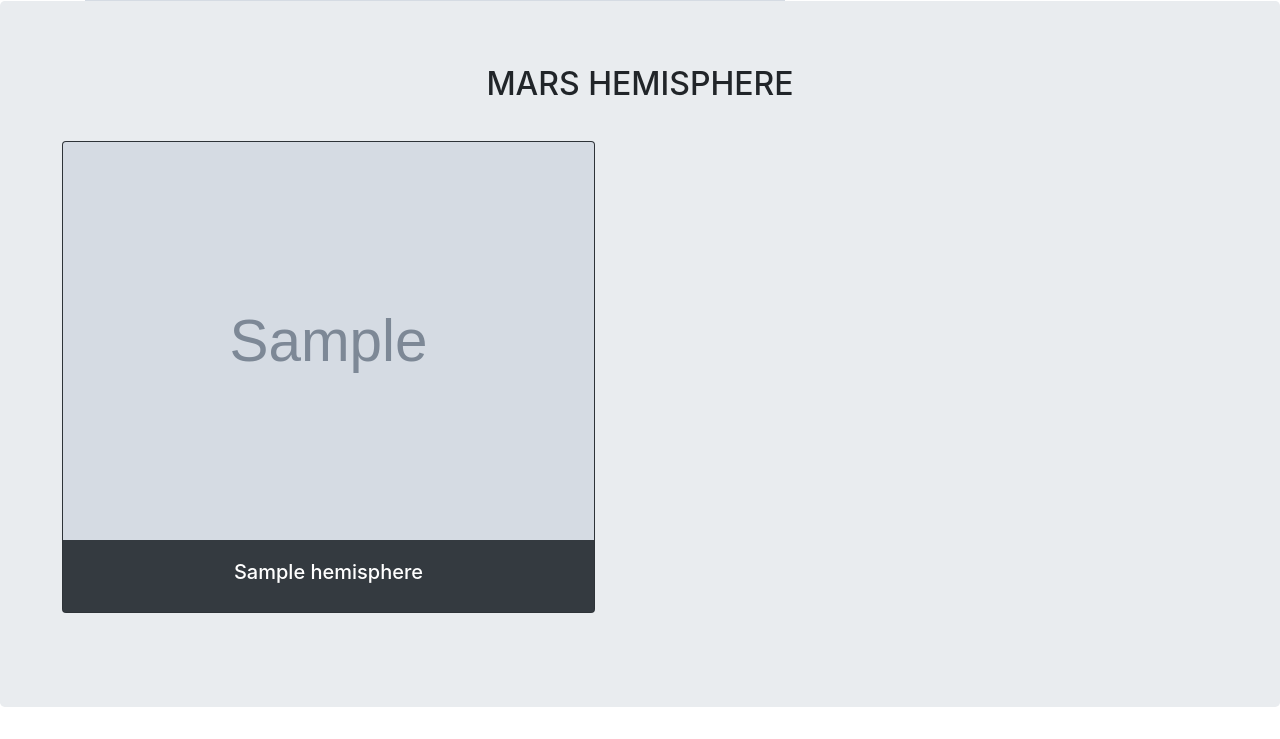
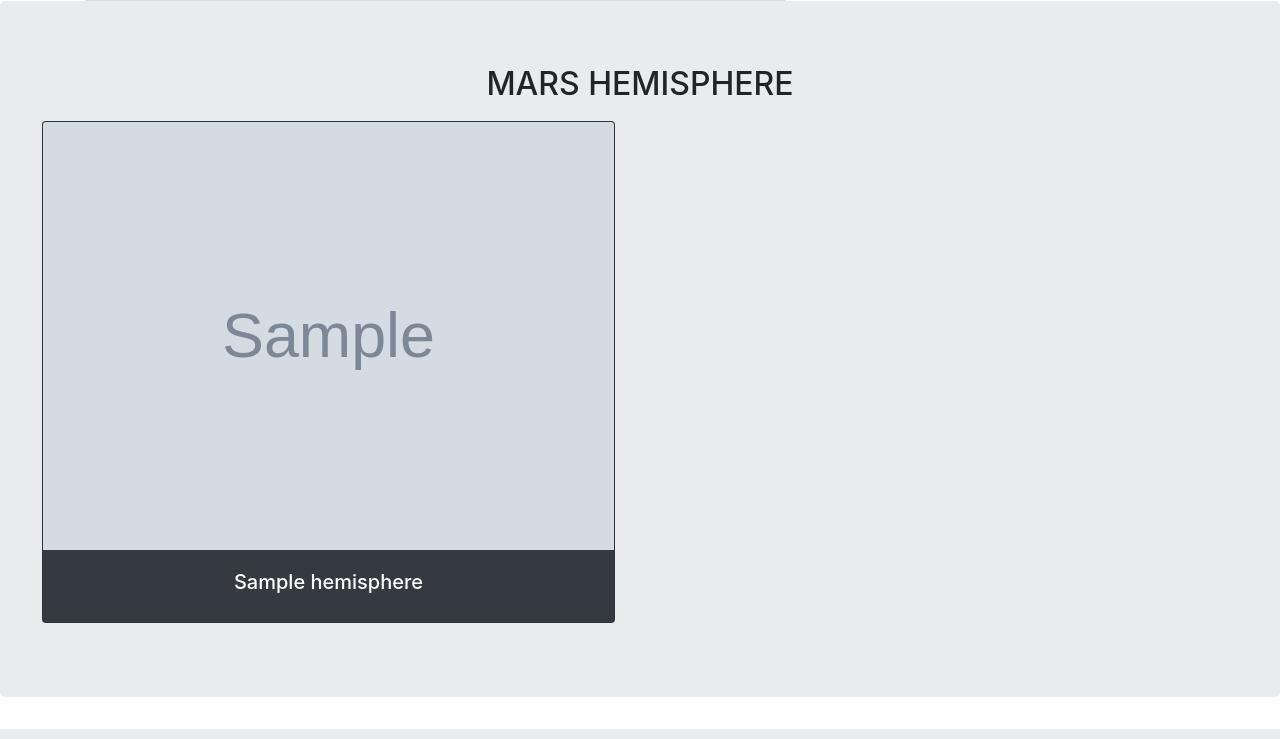
Before and after one commit to larunachalam10/Web-scraping-challenge, a Flask app: page / in a window 1280 px wide. Shown: the part 969-1708 px from the top of the page. Run offline with Flask 2, Linux system fonts and the light colour scheme; grey boxes marked "Sample" are stand-in pictures; a database or web service that is not in the repository returns one stand-in record (values such as "Sample title"); some libraries are stand-ins or nearby versions.

Commit message:
updated files

```diff
--- a/templates/index.html
+++ b/templates/index.html
@@ -53,7 +53,7 @@
                     <div class="row">
                         {% for hemisphere in mars.hemispheres %}
                         <div class="col-md-6">
-                            <div class="card bg-dark text-white " style="margin: 30px;" >
+                            <div class="card bg-dark text-white " style="margin: 10px;" >
                                 <img class="card-img-top" src="{{hemisphere.img_url | default('static/images/error.png', true)}}" alt="..."/>
                                     <div class="card-body">
                                         <h5> {{hemisphere.title}}</h5>
```
Also changed, not shown: Images/Image1.png (added), Images/Image2.png (added), Images/Image3.png (added), README.md, 3 other files.
